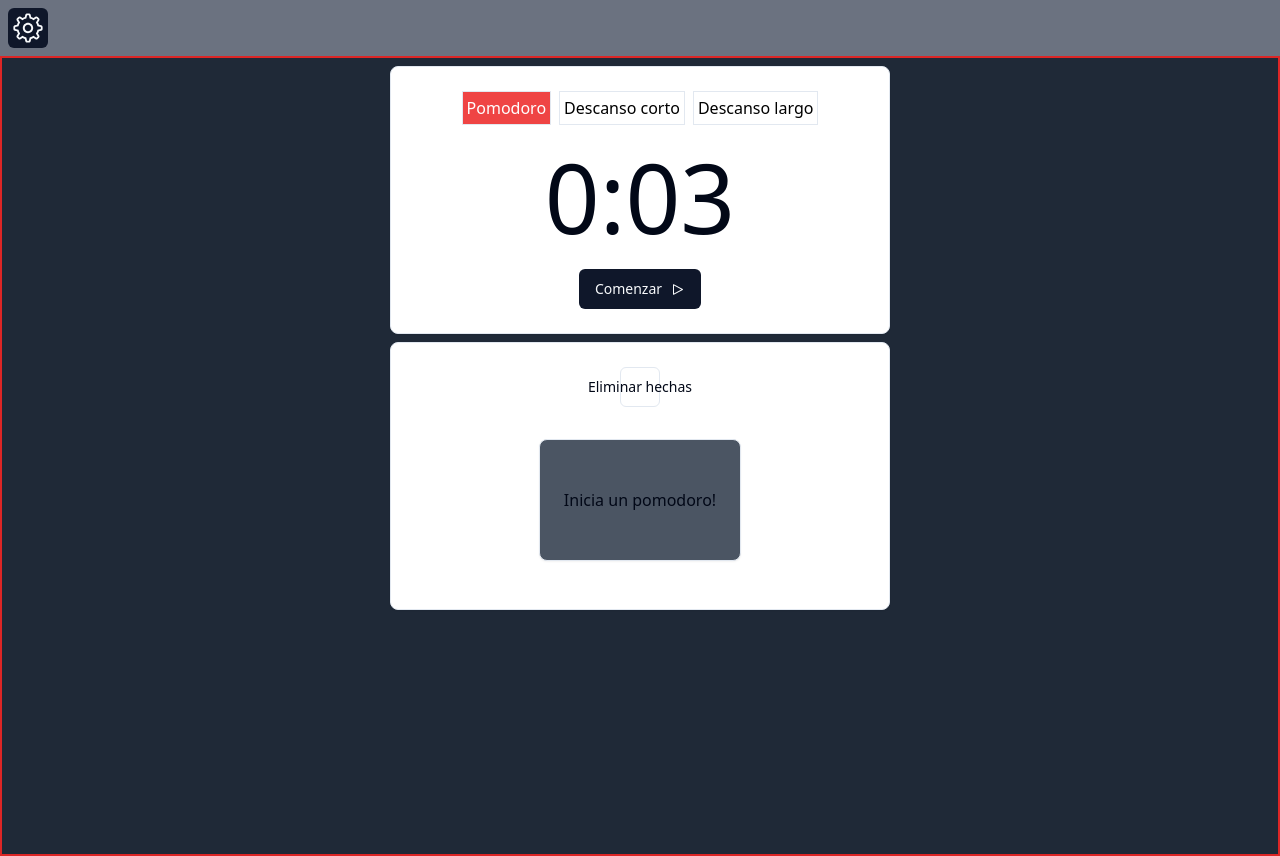
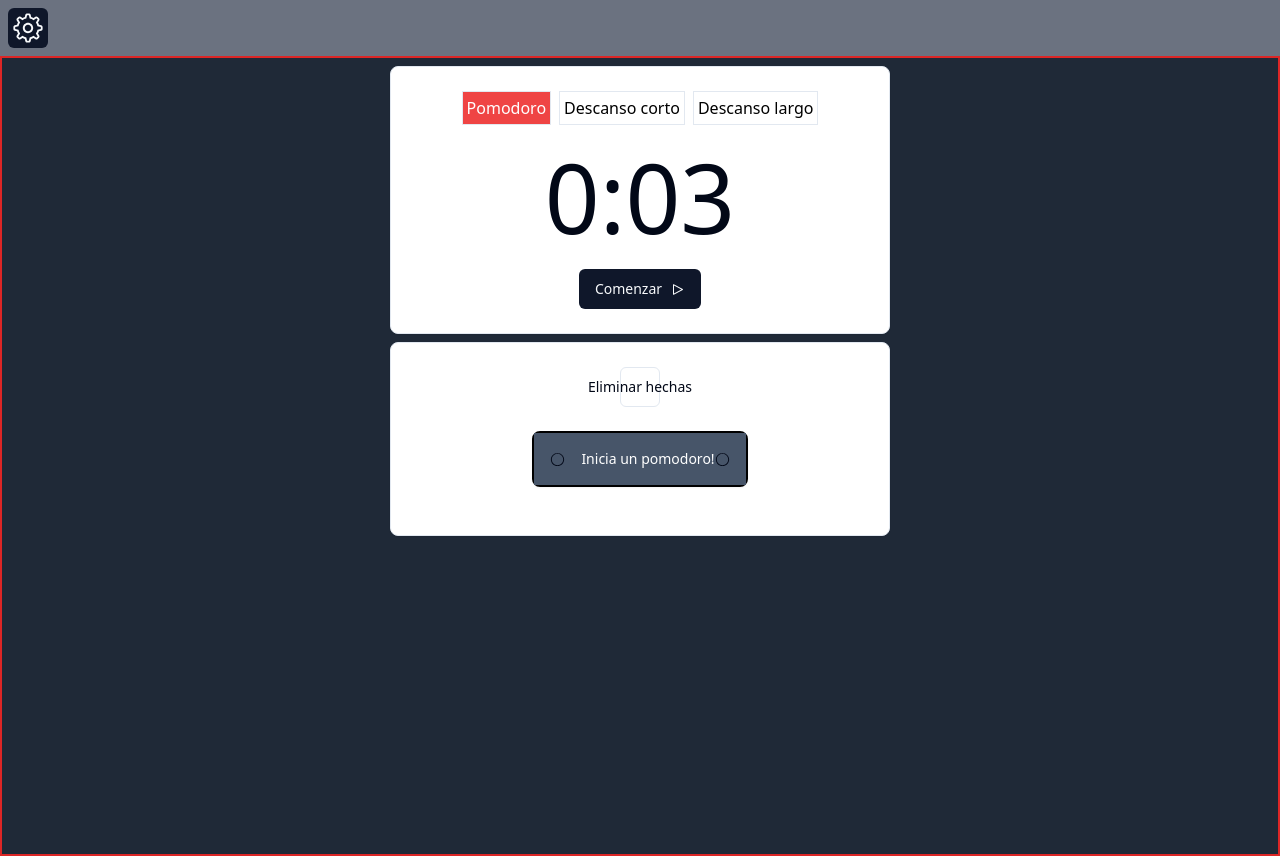
Before and after one commit to Quide1/pomodoro-app, a React (Vite) app: page / in a window 1280 px wide. Built offline with nearby package versions, Linux system fonts and the light colour scheme.

Commit message:
Add toggle status a card

```diff
--- a/src/components/CardTask.tsx
+++ b/src/components/CardTask.tsx
@@ -1,20 +1,39 @@
-import { Card, CardContent, CardHeader, CardFooter } from "@/components/ui/card";
-import { Button } from "@/components/ui/button";
-import { type Task } from "@/types/tasks";
+import { Card, CardContent, CardDescription } from "@/components/ui/card";
+import { TaskStatus, type Task } from "@/types/tasks";
+import CircleIcon from "@/icons/CircleIcon";
+import CheckedIcon from "@/icons/CheckedIcon";
+import { useTaskFunctionalities } from "@/hooks/useTaskFunctionalities";
 
-function CardTAsk({ description, status }: Task) {
-    return (
-        <Card className=" w-full mt-2 bg-gray-600">
-            <CardHeader className="flex flex-row items-center justify-center">
-            </CardHeader>
-            <CardContent>
-                <p>{description}</p>
-            </CardContent>
-            <CardFooter>
-
-            </CardFooter>
-        </Card>
-    )
+type TaskProps = Task & {
+    index: number
 }
 
-export default CardTAsk
+
+
+function CardTask({ description, status, index }: TaskProps) {
+    const { toggleProgress } = useTaskFunctionalities()
+    const toggleProgressHandler = () => {
+        toggleProgress(index)
+    }
+    return (
+        <Card className="w-full max-w-2xl border-2 border-black">
+            <CardContent className={`flex items-center justify-start p-4 ${status === TaskStatus.Done ? 'bg-slate-800' : 'bg-slate-600'}`}>
+                <div onClick={toggleProgressHandler} className="flex items-center gap-3">
+                    {
+                        status === TaskStatus.ToDo ? <CircleIcon /> : <CheckedIcon />
+                    }
+                </div>
+                <CardDescription className={`text-white ml-4 ${status === TaskStatus.Done ? 'line-through' : ''}`}>
+                    {description}
+                </CardDescription>
+                <div  className="flex items-center gap-3">
+                    {
+                        status === TaskStatus.ToDo ? <CircleIcon /> : <CheckedIcon />
+                    }
+                </div>
+            </CardContent>
+        </Card>
+    );
+}
+
+export default CardTask;
```
